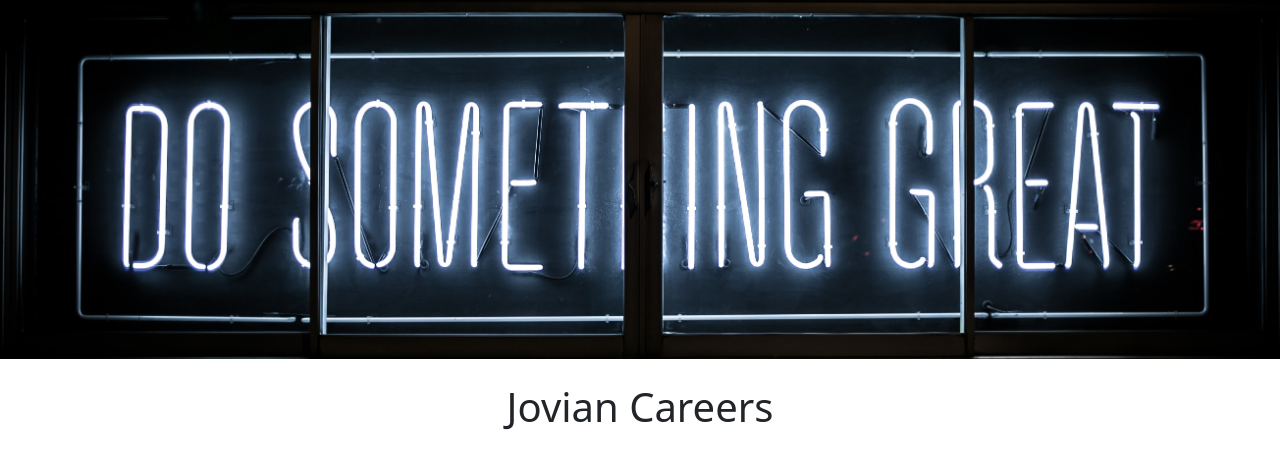
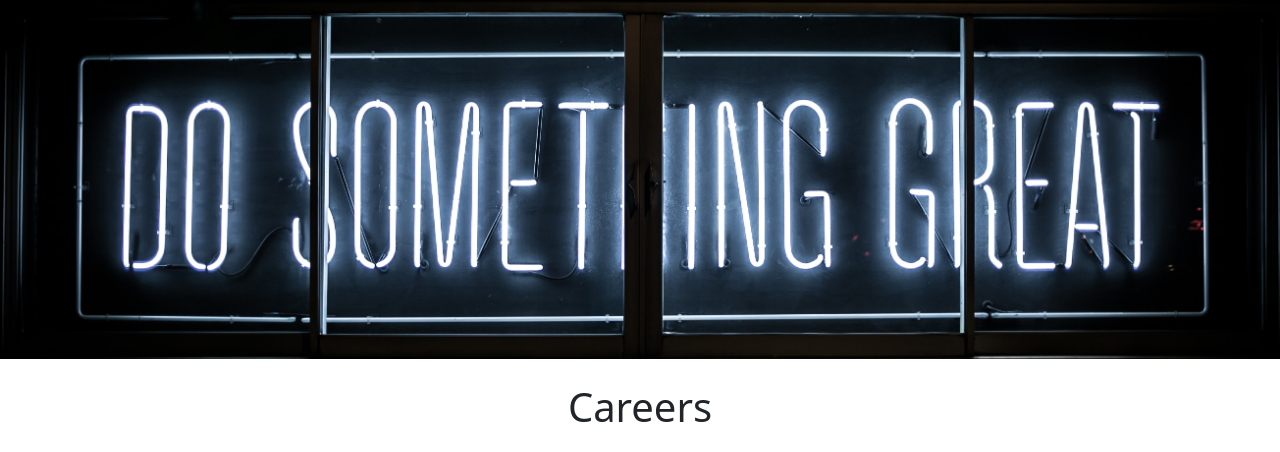
Before and after one commit to Parag000/Flask-Web-Development, a Flask app: page / in a window 1280 px wide. Shown: the part 57-509 px from the top of the page. Run offline with Flask 3, Linux system fonts and the light colour scheme.

Commit message:
Modified webpage

```diff
--- a/app.py
+++ b/app.py
@@ -26,7 +26,7 @@ JOBS = [{
 
 @app.route("/")
 def hello_jovian():
-  return render_template('home.html', jobs=JOBS, company_name='Jovian')
+  return render_template('home.html', jobs=JOBS, company_name='Careers')
 
 
 @app.route("/api/jobs")
--- a/templates/home.html
+++ b/templates/home.html
@@ -19,7 +19,7 @@
     <img class="img-fluid" id="banner" src="https://flask-web-development--paragdeshpande2.repl.co/static/banner.jpg" >
     <div class="container">
       <h1 class="text-center mt-2 mb-4">
-        {{company_name}} Careers
+        Careers
       </h1>
       <div class="row" style="margin-bottom:32px">
         <div class="col-md-6">
@@ -40,7 +40,7 @@ At Careers, we believe that the heart of any successful organization lies in the
         {% endfor %}
       </div>
       <div class="text-center">
-      <a class="btn btn-primary btn-lg" href="mailto:hello@jovian.ai?subject=Question%20about%20Job%20Opernings&body=My%20name%3A%20%3Cyour%20name%20here%3E%0D%0A%0D%0AMy%20questions%3A%20%3Center%20question%20here%3E%0D%0A">Contact Us</a>
+      <a class="btn btn-primary btn-lg" href="mailto:paragdeshpande14@gmail.com?subject=Question%20about%20Job%20Opernings&body=My%20name%3A%20%3Cyour%20name%20here%3E%0D%0A%0D%0AMy%20questions%3A%20%3Center%20question%20here%3E%0D%0A">Contact Us</a>
       </div>
     </div>
     {% include 'footer.html' %}
```
